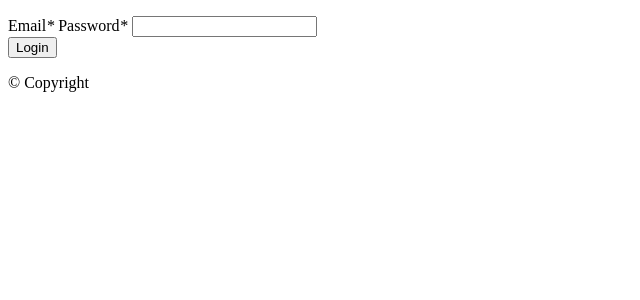
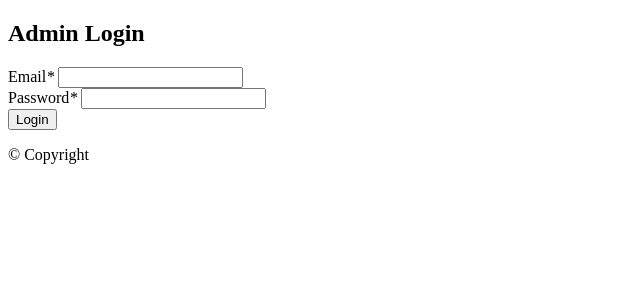
Before and after one commit to jdgilbert6/incubator_mvc_framework, a PHP site: template template/admin/form/admin_login.phtml in a window 1280 px wide. Shown: the part 191-491 px from the top of the page, without its empty margins (0-640 px from the left). Run offline with PHP 8.4, Linux system fonts and the light colour scheme; the template is opened without the code that fills it, so the values that code supplies are empty; some libraries are stand-ins or nearby versions.

Commit message:
Added <h2> tags and added input field for email

```diff
--- a/template/admin/form/admin_login.phtml
+++ b/template/admin/form/admin_login.phtml
@@ -1,5 +1,7 @@
+<h2>Admin Login</h2>
 <form id="login" method="POST" action="/base/account/login">
     <label for="email">Email</label><em>*</em>
+    <input id="email" type="email" name="email" class="required"/></br>
     <label for="password">Password</label><em>*</em>
     <input id="password" type="password" name="password" class="required"/></br>
     <input id="is-active" type="hidden" name="is-active" value="1" />
```
